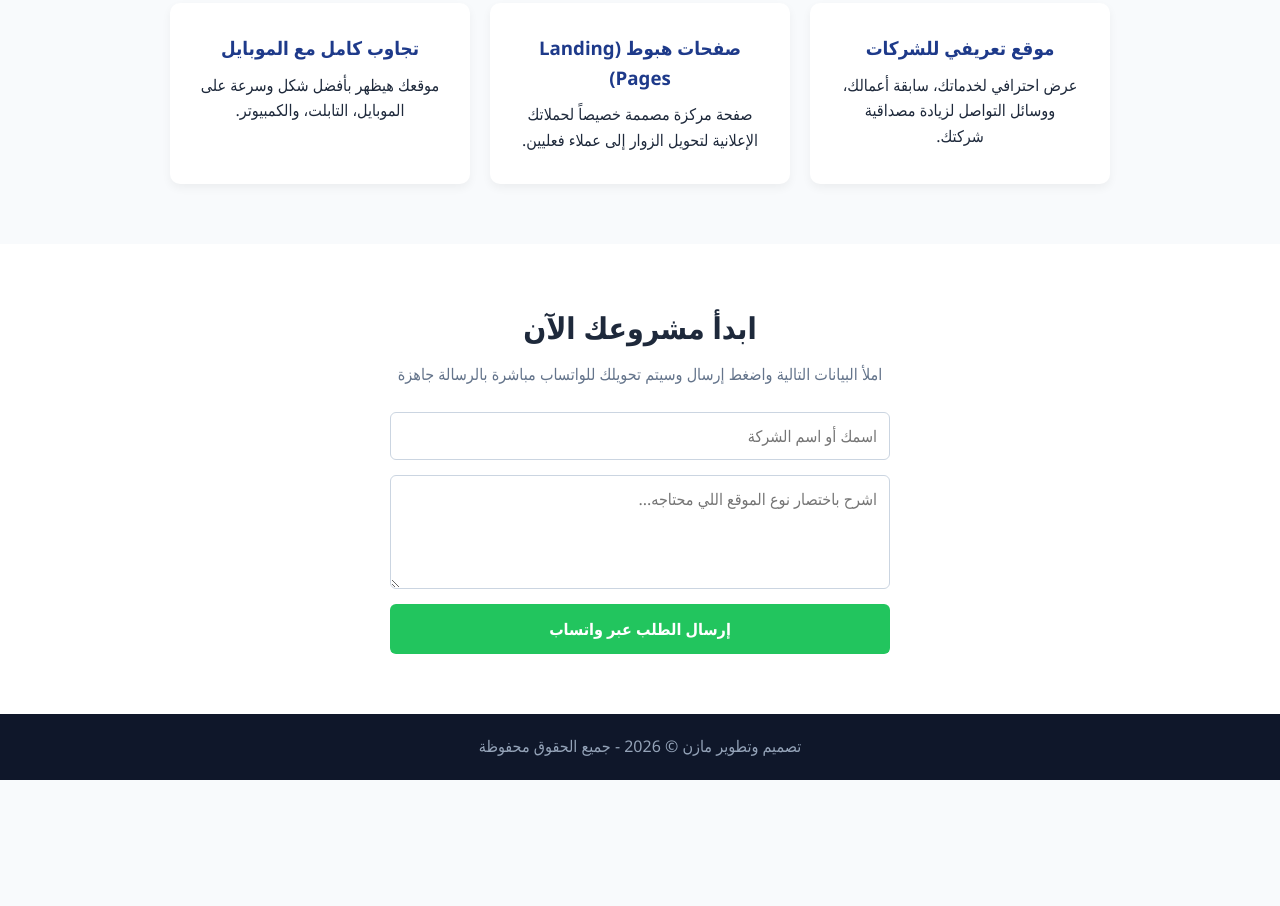
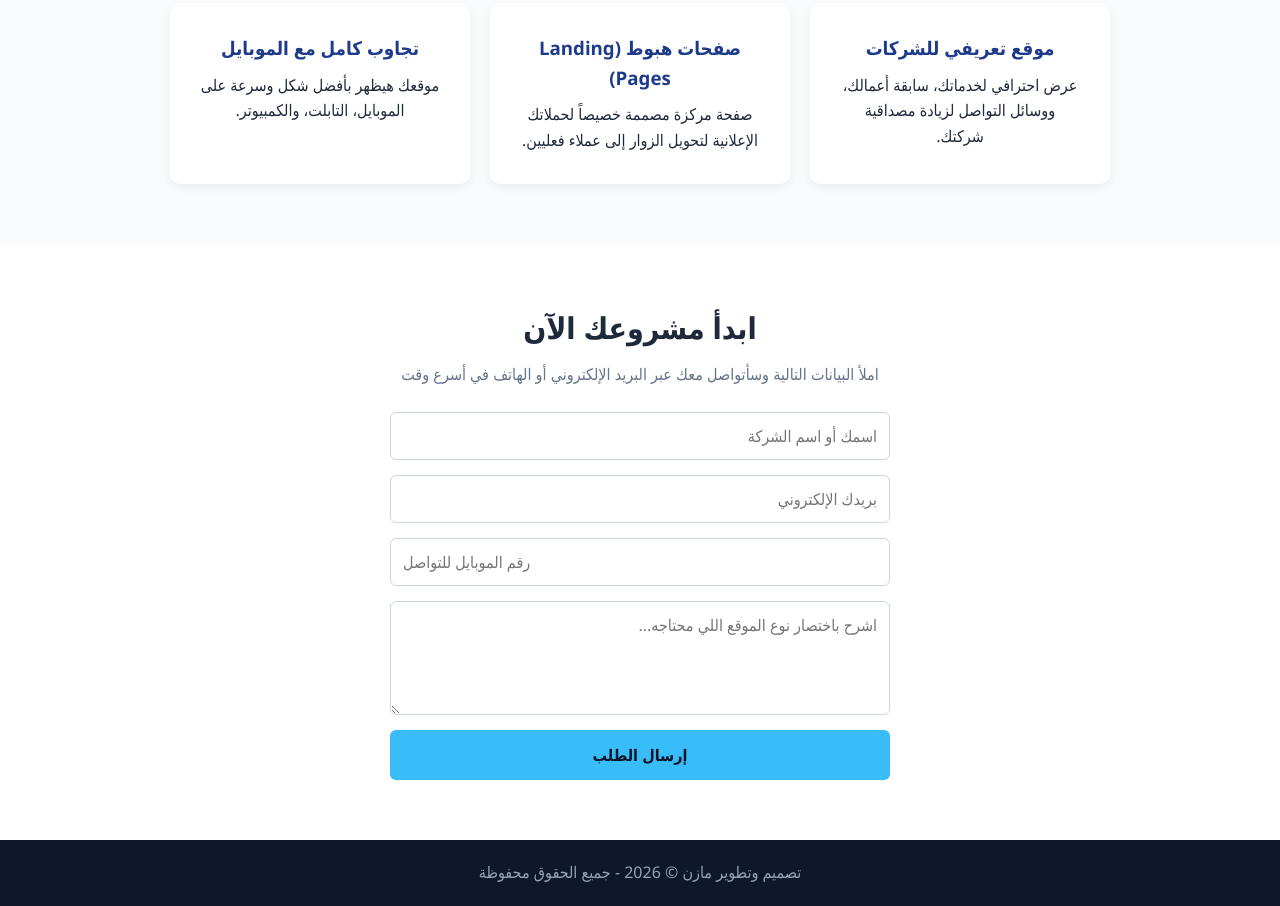
Before and after one commit to hatmm4141-gif/mazen-web, a plain HTML site: page index.html in a window 1280 px wide. Shown: the part 620-1526 px from the top of the page. Before the commit the page ends 1400 px from the top, so only its background shows below. Drawn offline with Linux system fonts and the light colour scheme.

Commit message:
Add files via upload

```diff
--- a/index.html
+++ b/index.html
@@ -16,8 +16,8 @@
         .hero { background: linear-gradient(135deg, #0f172a, #1e3a8a); color: white; text-align: center; padding: 90px 20px; }
         .hero h1 { font-size: 38px; margin-bottom: 15px; }
         .hero p { font-size: 18px; max-width: 650px; margin: 0 auto 30px; color: #cbd5e1; }
-        .btn { background-color: #22c55e; color: white; padding: 14px 32px; text-decoration: none; font-weight: bold; border-radius: 6px; display: inline-block; border: none; cursor: pointer; font-size: 16px; }
-        .btn:hover { background-color: #16a34a; }
+        .btn { background-color: #38bdf8; color: #0f172a; padding: 14px 32px; text-decoration: none; font-weight: bold; border-radius: 6px; display: inline-block; border: none; cursor: pointer; font-size: 16px; }
+        .btn:hover { background-color: #7dd3fc; }
 
         .services { padding: 60px 8%; text-align: center; }
         .services h2 { font-size: 32px; margin-bottom: 40px; color: #0f172a; }
@@ -48,7 +48,7 @@
     <section class="hero" id="home">
         <h1>اصنع واجهة احترافية لشركتك على الإنترنت</h1>
         <p>أصمم مواقع إلكترونية سريعة، عصرية، ومتجاوبة مع الموبايل تساعد شركتك على كسب ثقة العملاء وزيادة مبيعاتك في أسرع وقت.</p>
-        <a href="https://whatsapp.comً%20مازن،%20محتاج%20أستفسر%20عن%20تصميم%20موقع%20لشركتي" class="btn">تواصل معي واتساب الآن</a>
+        <a href="#contact" class="btn">اطلب موقعك الآن</a>
     </section>
 
     <section class="services" id="services">
@@ -71,11 +71,14 @@
 
     <section class="contact" id="contact">
         <h2>ابدأ مشروعك الآن</h2>
-        <p>املأ البيانات التالية واضغط إرسال وسيتم تحويلك للواتساب مباشرة بالرسالة جاهزة</p>
-        <form onsubmit="sendToWhatsApp(event)">
-            <input type="text" id="clientName" placeholder="اسمك أو اسم الشركة" required>
-            <textarea id="clientMsg" rows="4" placeholder="اشرح باختصار نوع الموقع اللي محتاجه..." required></textarea>
-            <button type="submit" class="btn">إرسال الطلب عبر واتساب</button>
+        <p>املأ البيانات التالية وسأتواصل معك عبر البريد الإلكتروني أو الهاتف في أسرع وقت</p>
+        <!-- ضع إيميلك الحقيقي مكان your-email@gmail.com -->
+        <form action="https://formsubmit.co" method="POST">
+            <input type="text" name="name" placeholder="اسمك أو اسم الشركة" required>
+            <input type="email" name="email" placeholder="بريدك الإلكتروني" required>
+            <input type="tel" name="phone" placeholder="رقم الموبايل للتواصل" required>
+            <textarea name="message" rows="4" placeholder="اشرح باختصار نوع الموقع اللي محتاجه..." required></textarea>
+            <button type="submit" class="btn">إرسال الطلب</button>
         </form>
     </section>
 
@@ -83,16 +86,5 @@
         <p>تصميم وتطوير مازن &copy; 2026 - جميع الحقوق محفوظة</p>
     </footer>
 
-    <script>
-        function sendToWhatsApp(event) {
-            event.preventDefault();
-            var name = document.getElementById("clientName").value;
-            var msg = document.getElementById("clientMsg").value;
-            var phone = "201204018065";
-            var text = encodeURIComponent("أهلاً مازن، أنا: " + name + "\nتفاصيل الموقع المطلوب: " + msg);
-            window.location.href = "https://whatsapp.com" + phone + "&text=" + text;
-        }
-    </script>
-
 </body>
 </html>
```
